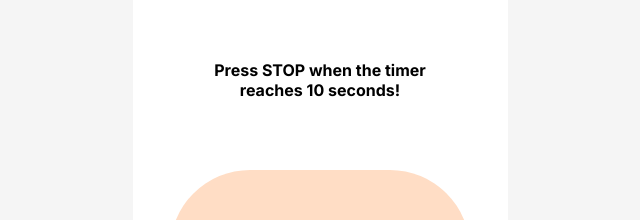
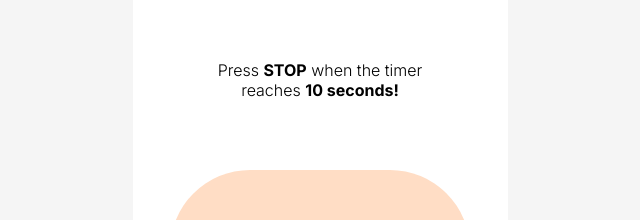
Before and after one commit to hellowhirl/seconds-counter-next, a Next.js app: page / in a window 1280 px wide. Shown: the top 220 px of the page, without its empty margins (320-960 px from the left). Built offline with nearby package versions, Linux system fonts and the light colour scheme; a web font is replaced by a local one.

Commit message:
improve some font issues

```diff
--- a/src/app/about/page.tsx
+++ b/src/app/about/page.tsx
@@ -4,8 +4,9 @@ import styles from "../page.module.css";
 
 const AboutPage: React.FC = () => {
   return (
-    <div className={`${styles.gameContainer} ${styles.aboutPage}`}>
+    <div className={`${styles.gameContainer}`}>
       <Link href="/" className={styles.arrowLeft}></Link>
+      <div className={styles.aboutPage}>
         <h3>Welcome to the Timer Challenge!</h3>
         <br />
         <p>This game is designed to test your timing and precision skills. </p>
@@ -26,6 +27,7 @@ const AboutPage: React.FC = () => {
           Are you up for the challenge? Start the timer and see how well you can
           master the art of perfect timing!
         </p>
+      </div>
       <AdContainer />
     </div>
   );
--- a/src/app/components/MessageArea.tsx
+++ b/src/app/components/MessageArea.tsx
@@ -14,7 +14,8 @@ const MessageArea: React.FC<MessageAreaProps> = ({
   return (
     <div className={styles.topArea}>
       <h1 className={styles.gameInstructions}>
-        Press STOP when the timer reaches {goalTime / 1000} seconds!
+        Press <b>STOP</b> when the timer reaches{" "}
+        <b>{goalTime / 1000} seconds!</b>
       </h1>
       {!isRunning && (
         <div className={styles.messageArea}>
--- a/src/app/page.module.css
+++ b/src/app/page.module.css
@@ -41,6 +41,7 @@
   margin-block-start: 0;
   padding: 30px 0 70px;
   font-size: 16px;
+  font-weight: 300;
 }
 
 .pageTitle {
```
Lines whose indentation alone changed are shown as unchanged.
